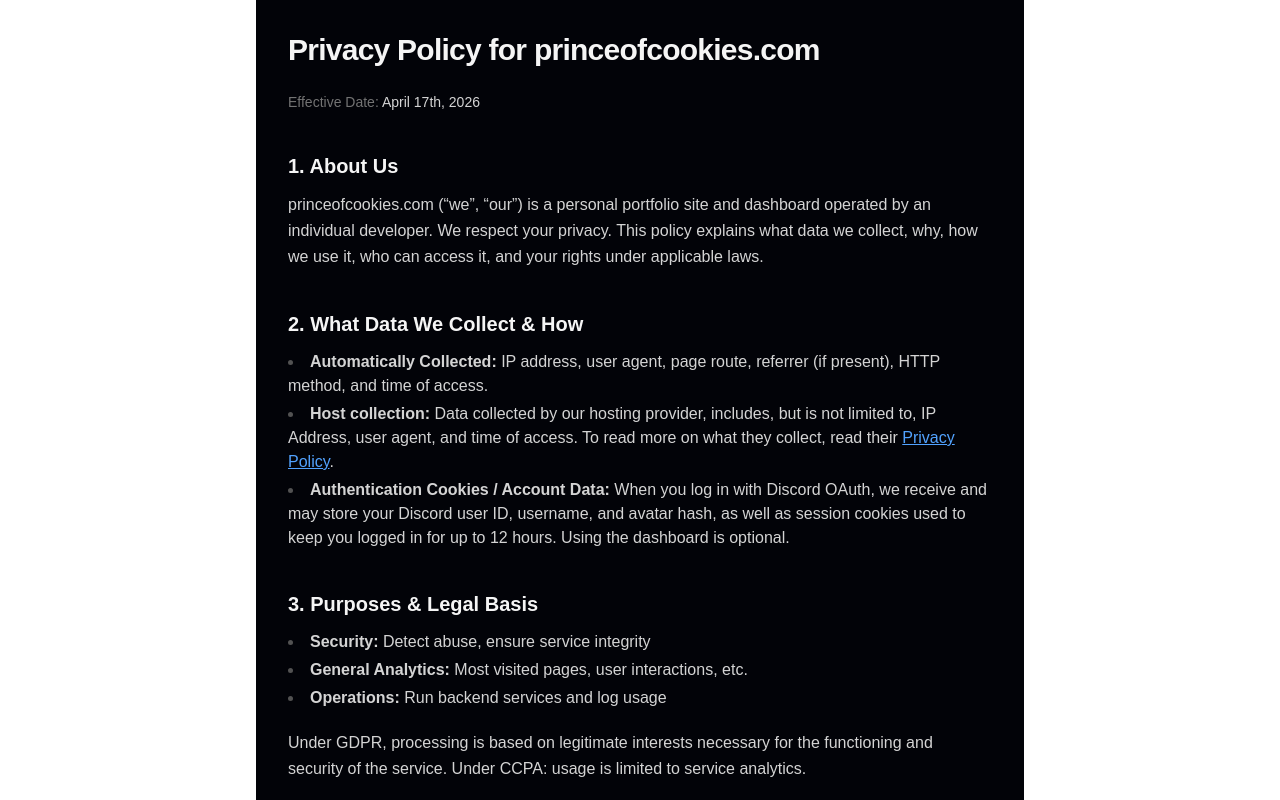
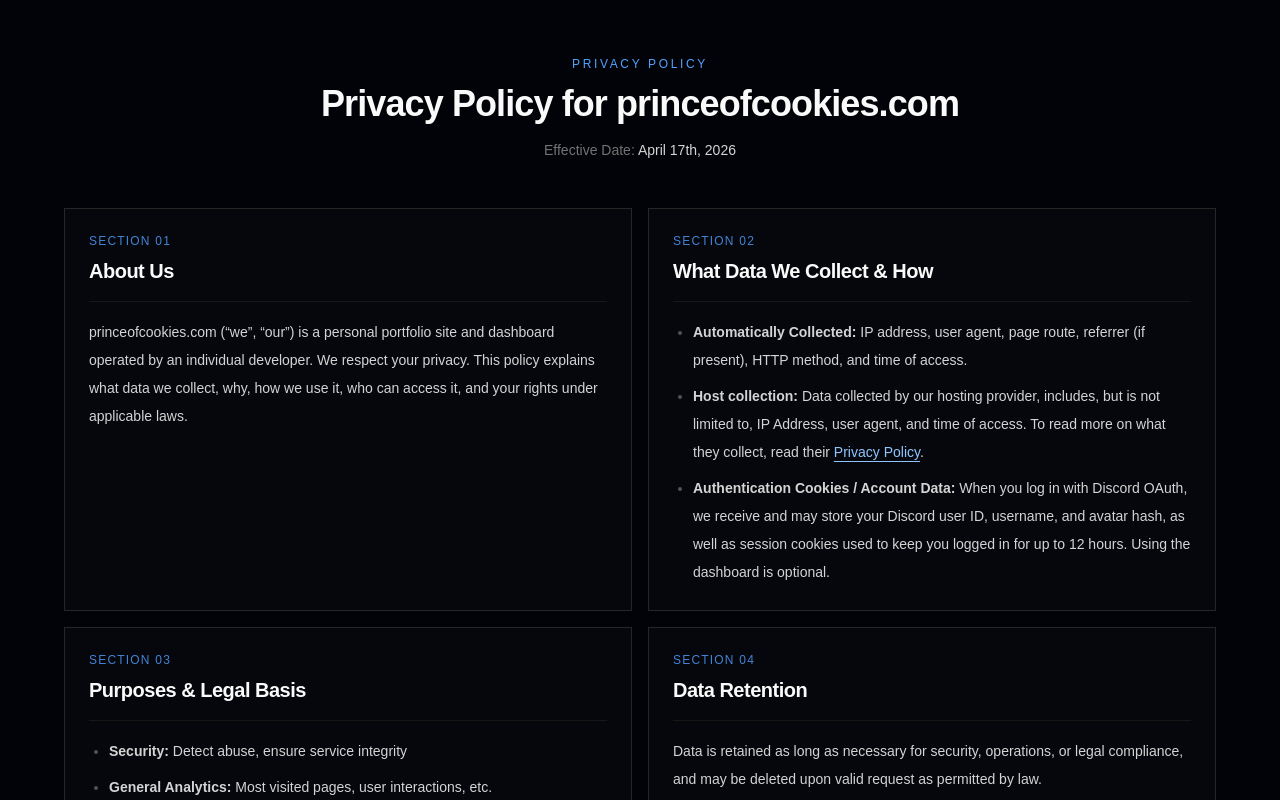
Before and after one commit to PrinceOfCookies/princeofcookies.com, a SvelteKit app: page /privacy in a window 1280 px wide. Shown: the top 800 px of the page. Built offline with nearby package versions, Linux system fonts and the light colour scheme; no server answers.

Commit message:
Update privacy policy page

```diff
--- a/src/routes/privacy/+page.svelte
+++ b/src/routes/privacy/+page.svelte
@@ -1,5 +1,6 @@
 <script lang="js">
   import { onMount } from "svelte";
+
   let policy = [];
   let effectiveDate = "";
 
@@ -11,51 +12,83 @@
     policy = data.slice(1);
   });
 
-  // allow html binding
-  export function html(node) {
+  function html(node) {
     node.innerHTML = node.textContent || "";
   }
 </script>
 
-<main class="max-w-3xl mx-auto p-8 text-left bg-[#020308] text-neutral-200">
-  <h1 class="text-3xl font-semibold mb-6 text-neutral-100 tracking-tight">
+<svelte:head>
+  <title>Privacy Policy - PrinceOfCookies</title>
+  <meta name="description" content="Privacy Policy for princeofcookies.com" />
+</svelte:head>
+
+<main class="min-h-screen bg-[#020308] px-5 py-14 text-neutral-200 sm:px-8">
+  <section class="mx-auto max-w-6xl">
+    <header class="mx-auto mb-12 max-w-3xl text-center">
+      <p class="mb-3 text-xs font-medium uppercase tracking-[0.22em] text-blue-400">
+        Privacy Policy
+      </p>
+
+      <h1 class="text-3xl font-semibold tracking-tight text-neutral-50 sm:text-4xl">
         Privacy Policy for princeofcookies.com
       </h1>
 
       {#if effectiveDate}
-    <p class="mb-6 text-sm text-neutral-500">
-      Effective Date: <span class="text-neutral-300">{effectiveDate}</span>
+        <p class="mt-4 text-sm text-neutral-500">
+          Effective Date:
+          <span class="text-neutral-300">{effectiveDate}</span>
         </p>
       {/if}
+    </header>
 
+    <article class="grid gap-4 md:grid-cols-2">
       {#each policy as section}
-    <h2 class="text-xl font-semibold mt-10 mb-3 text-neutral-100">
-      {section.number}. {section.name}
+        <section
+          id={`section-${section.number}`}
+          class="border border-neutral-800 bg-[#05070d] p-6 transition-colors hover:border-neutral-700"
+        >
+          <div class="mb-4 border-b border-neutral-900 pb-4">
+            <p class="mb-2 font-mono text-xs tracking-widest text-blue-400/80">
+              SECTION {section.number.toString().padStart(2, "0")}
+            </p>
+
+            <h2 class="text-xl font-semibold tracking-tight text-neutral-50">
+              {section.name}
             </h2>
+          </div>
 
           {#if section.description.includes("<li>")}
             <ul
-        class="list-disc list-inside mb-5 text-neutral-300 space-y-1 marker:text-neutral-600"
+              class="max-w-none list-disc space-y-2 pl-5 text-sm leading-7 text-neutral-300 marker:text-neutral-600 [&_a]:text-blue-300 [&_a]:underline [&_a]:underline-offset-4"
               use:html
             >
               {section.description}
             </ul>
           {:else}
-      <p class="mb-5 text-neutral-300 leading-relaxed" use:html>
+            <p
+              class="text-sm leading-7 text-neutral-300 [&_a]:text-blue-300 [&_a]:underline [&_a]:underline-offset-4"
+              use:html
+            >
               {section.description}
             </p>
           {/if}
 
           {#if section.extra}
             {#if section.extraTag === "li"}
-        <ul class="list-disc list-inside mb-5 text-neutral-300 space-y-1 marker:text-neutral-600">
+              <ul class="mt-4 list-disc space-y-2 pl-5 text-sm leading-7 text-neutral-300 marker:text-neutral-600 [&_a]:text-blue-300 [&_a]:underline [&_a]:underline-offset-4">
                 <li use:html>{section.extra}</li>
               </ul>
             {:else if section.extraTag === "mb-4"}
-        <p class="mb-5 text-neutral-300 leading-relaxed" use:html>
+              <p
+                class="mt-4 text-sm leading-7 text-neutral-300 [&_a]:text-blue-300 [&_a]:underline [&_a]:underline-offset-4"
+                use:html
+              >
                 {section.extra}
               </p>
             {/if}
           {/if}
+        </section>
       {/each}
+    </article>
+  </section>
 </main>
```
Lines whose indentation alone changed are shown as unchanged.
